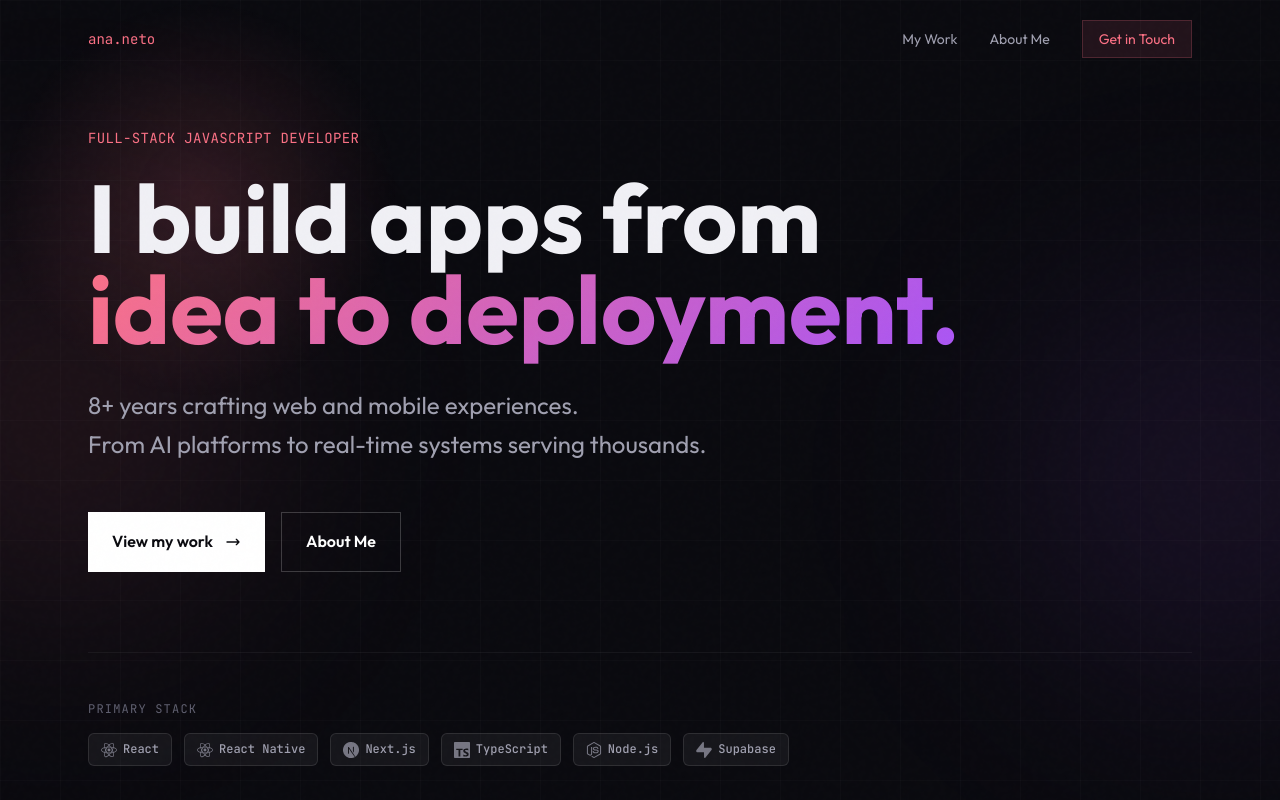
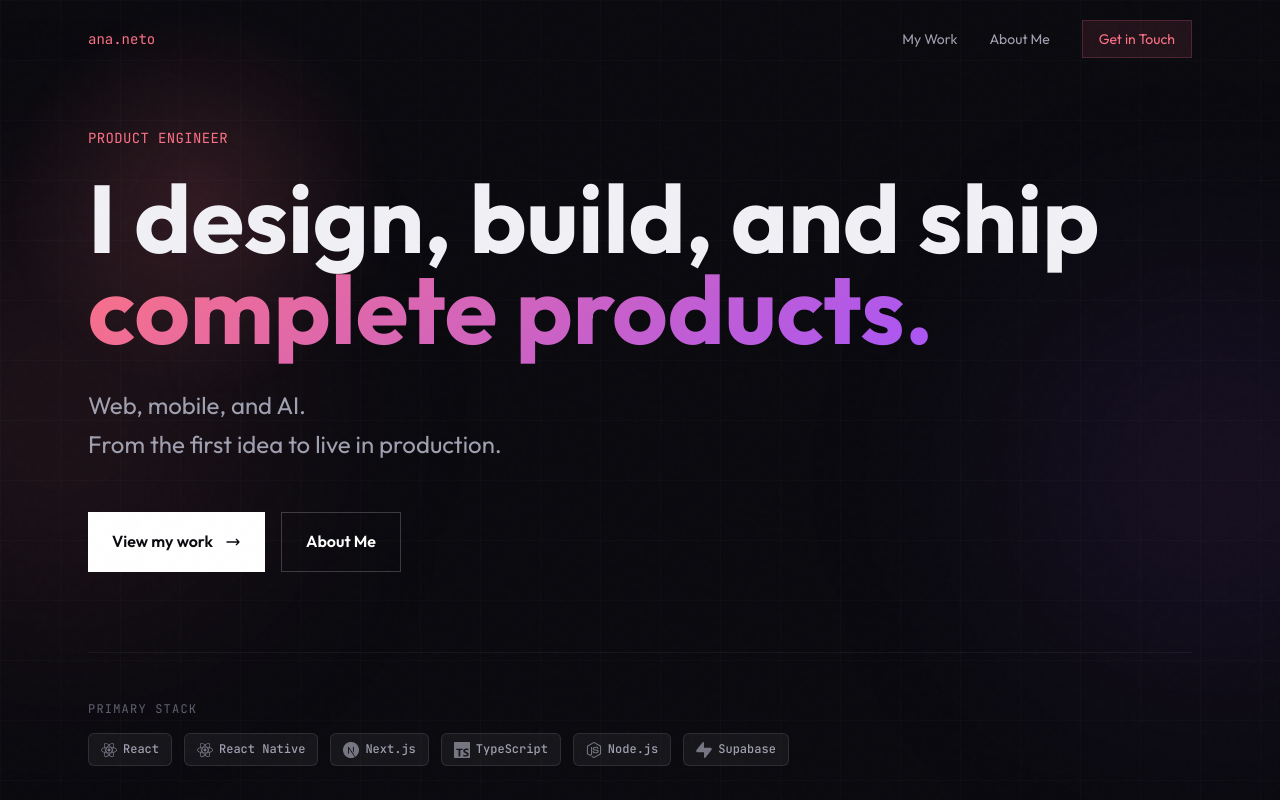
Before and after one commit to anagneto/portfolio, a Next.js app: page / in a window 1280 px wide. Shown: the top 800 px of the page. Built offline with nearby package versions, Linux system fonts and the light colour scheme.

Commit message:
feat(home): reposition as Product Engineer
- Hero + eyebrow lead with outcomes (design, build, ship complete products) instead of "full-stack JavaScript developer"
- Update site title, description, and Open Graph to match

```diff
--- a/src/app/layout.tsx
+++ b/src/app/layout.tsx
@@ -3,13 +3,13 @@ import "./globals.css";
 
 export const metadata: Metadata = {
   metadataBase: new URL("https://www.ananeto.eu"),
-  title: "Ana Neto | Full-Stack JavaScript Developer",
+  title: "Ana Neto — Product Engineer",
   description:
-    "8+ years building web and mobile apps. React, React Native, Next.js specialist. From AI-powered platforms to real-time systems.",
+    "I design, build, and ship complete products. Web, mobile, and AI, from the first idea to live in production.",
   openGraph: {
-    title: "Ana Neto — Full-Stack JavaScript Developer",
+    title: "Ana Neto — Product Engineer",
     description:
-      "8+ years building web and mobile apps. I take projects from idea to deployment.",
+      "I design, build, and ship complete products. Web, mobile, and AI, from the first idea to live in production.",
     siteName: "Ana Neto",
     type: "website",
   },
--- a/src/app/page.tsx
+++ b/src/app/page.tsx
@@ -354,19 +354,19 @@ function Hero() {
       <div className="w-full max-w-6xl mx-auto px-6 py-32 relative z-10">
         <div className="animate-fade-in opacity-0">
           <p className="font-mono text-sm text-[#fb7185] mb-6 tracking-wide">
-            FULL-STACK JAVASCRIPT DEVELOPER
+            PRODUCT ENGINEER
           </p>
         </div>
 
         <h1 className="text-5xl md:text-7xl lg:text-8xl font-bold leading-[0.95] mb-8 animate-fade-in opacity-0 animate-delay-1">
-          I build apps from
+          I design, build, and ship
           <br />
-          <span className="gradient-text">idea to deployment.</span>
+          <span className="gradient-text">complete products.</span>
         </h1>
 
         <p className="text-xl md:text-2xl text-[#a0a0b0] max-w-2xl mb-12 leading-relaxed animate-fade-in opacity-0 animate-delay-2">
-          8+ years crafting web and mobile experiences.<br />
-          From AI platforms to real-time systems serving thousands.
+          Web, mobile, and AI.<br />
+          From the first idea to live in production.
         </p>
 
         <div className="flex flex-wrap gap-4 animate-fade-in opacity-0 animate-delay-3">
```
